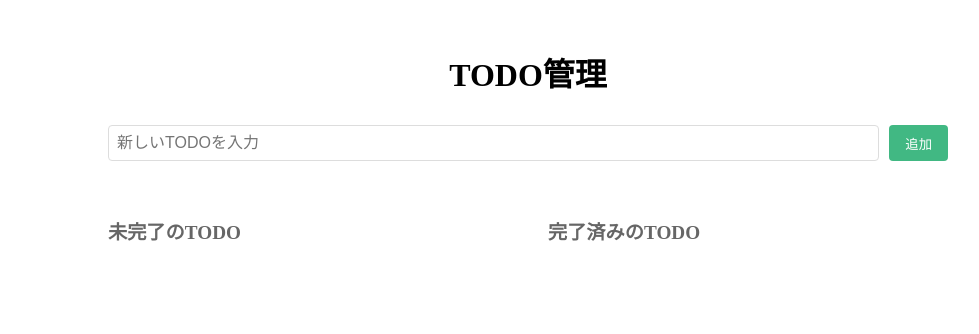
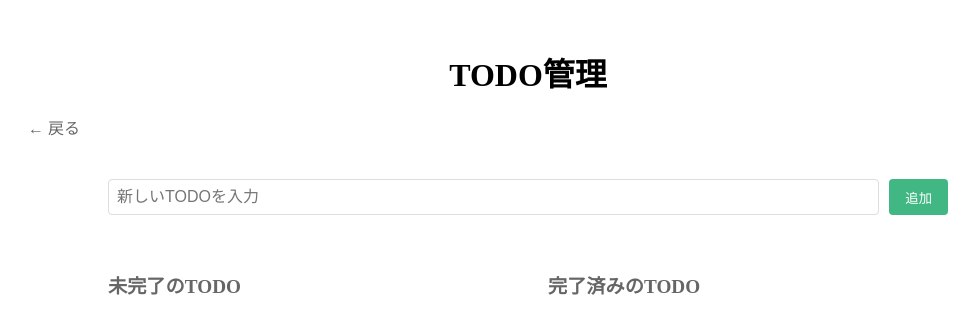
Before and after one commit to s-sasaki-0529/nuxt-storybook-demo, a Nuxt app: page /todo in a window 1280 px wide. Shown: the top 334 px of the page, without its empty margins (112-1091 px from the left). Built offline with nearby package versions, Linux system fonts and the light colour scheme.

Commit message:
各ページに、トップページへのリンクを追加する

```diff
--- a/pages/counter.vue
+++ b/pages/counter.vue
@@ -6,6 +6,7 @@ import CounterButtons from "~/components/features/counter/CounterButtons.vue";
 <template>
   <div class="container">
     <h1>カウンター</h1>
+    <NuxtLink to="/" class="back-link">← 戻る</NuxtLink>
     <div class="counter-container">
       <CounterDisplay />
       <CounterButtons />
@@ -19,6 +20,17 @@ import CounterButtons from "~/components/features/counter/CounterButtons.vue";
   padding: 20px;
 }
 
+.back-link {
+  display: inline-block;
+  margin-bottom: 20px;
+  color: #666;
+  text-decoration: none;
+}
+
+.back-link:hover {
+  color: #333;
+}
+
 .counter-container {
   margin-top: 20px;
 }
--- a/pages/todo.vue
+++ b/pages/todo.vue
@@ -6,6 +6,7 @@ import TodoList from "~/components/features/todo/TodoList.vue";
 <template>
   <div class="container">
     <h1>TODO管理</h1>
+    <NuxtLink to="/" class="back-link">← 戻る</NuxtLink>
     <div class="todo-container">
       <TodoInput />
       <TodoList />
@@ -22,7 +23,18 @@ import TodoList from "~/components/features/todo/TodoList.vue";
 
 h1 {
   text-align: center;
-  margin-bottom: 30px;
+  margin-bottom: 20px;
+}
+
+.back-link {
+  display: inline-block;
+  margin-bottom: 20px;
+  color: #666;
+  text-decoration: none;
+}
+
+.back-link:hover {
+  color: #333;
 }
 
 .todo-container {
```
